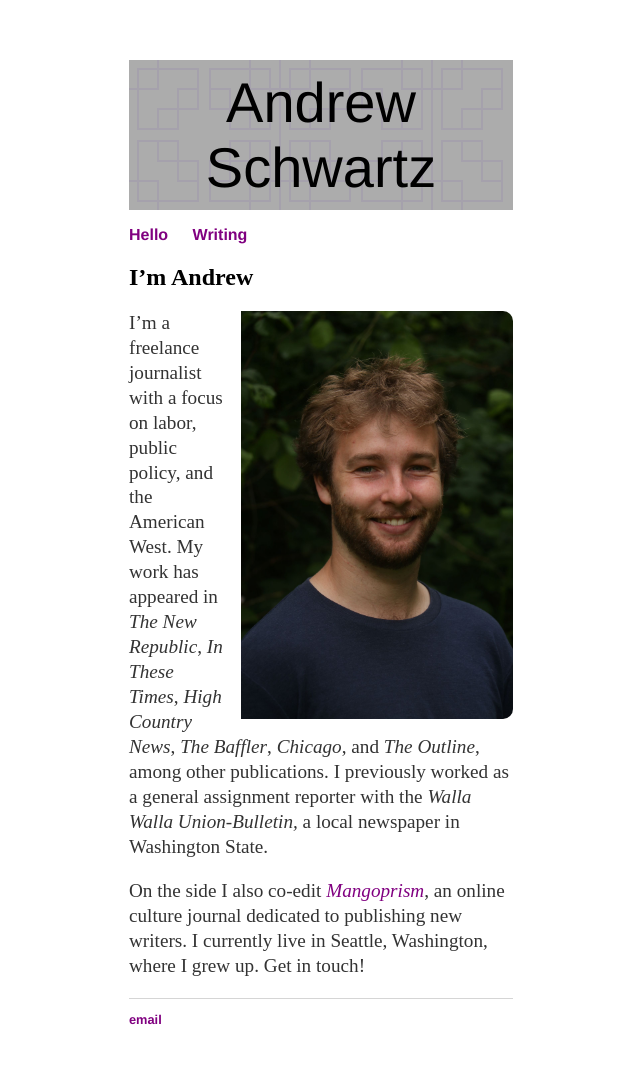
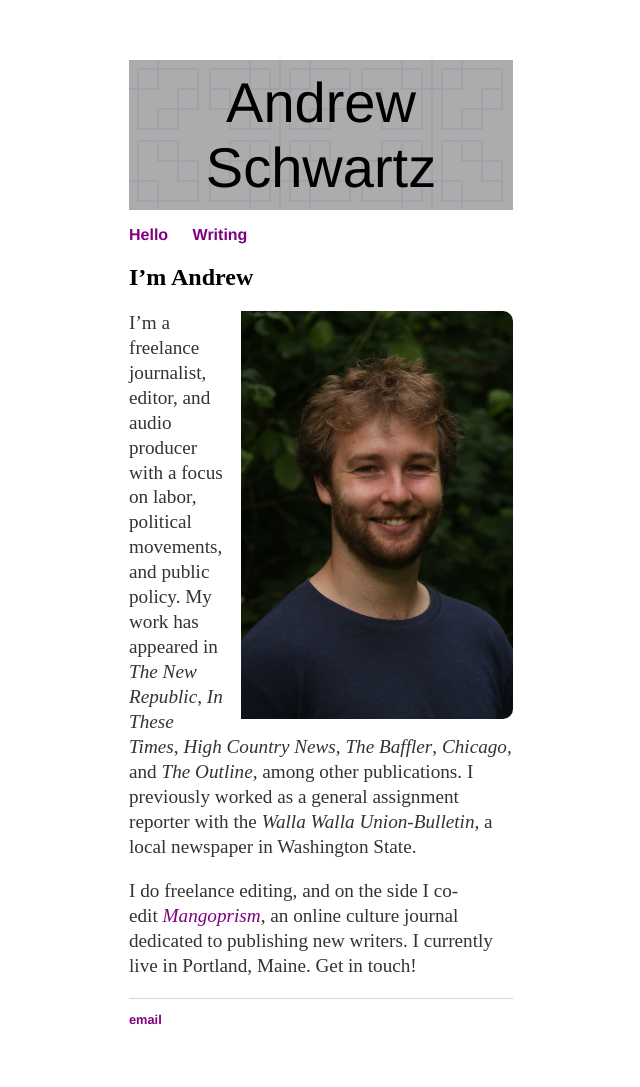
Before and after one commit to aonschwartz/aonschwartz.github.io, a Jekyll site: the page built from index.md, in a window 1280 px wide. Shown: the whole page, without its empty margins (319-959 px from the left). Built offline with Jekyll 4.4.1, drawn with Linux system fonts in a browser that asks for light colours.

Commit message:
Update index.md

```diff
--- a/index.md
+++ b/index.md
@@ -7,6 +7,6 @@
 
 ## I'm Andrew
 ![mainImage](/images/headshot_medium.jpg)
-I'm a freelance journalist with a focus on labor, public policy, and the American West. My work has appeared in *The New Republic*, *In These Times*, *High Country News*, *The Baffler*, *Chicago*, and *The Outline*, among other publications. I previously worked as a general assignment reporter with the *Walla Walla Union-Bulletin,* a local newspaper in Washington State.
+I'm a freelance journalist, editor, and audio producer with a focus on labor, political movements, and public policy. My work has appeared in *The New Republic*, *In These Times*, *High Country News*, *The Baffler*, *Chicago*, and *The Outline*, among other publications. I previously worked as a general assignment reporter with the *Walla Walla Union-Bulletin,* a local newspaper in Washington State.
 
-On the side I also co-edit *[Mangoprism](https://mangoprism.com/)*, an online culture journal dedicated to publishing new writers. I currently live in Seattle, Washington, where I grew up. Get in touch!
+I do freelance editing, and on the side I co-edit *[Mangoprism](https://mangoprism.com/)*, an online culture journal dedicated to publishing new writers. I currently live in Portland, Maine. Get in touch!
```
